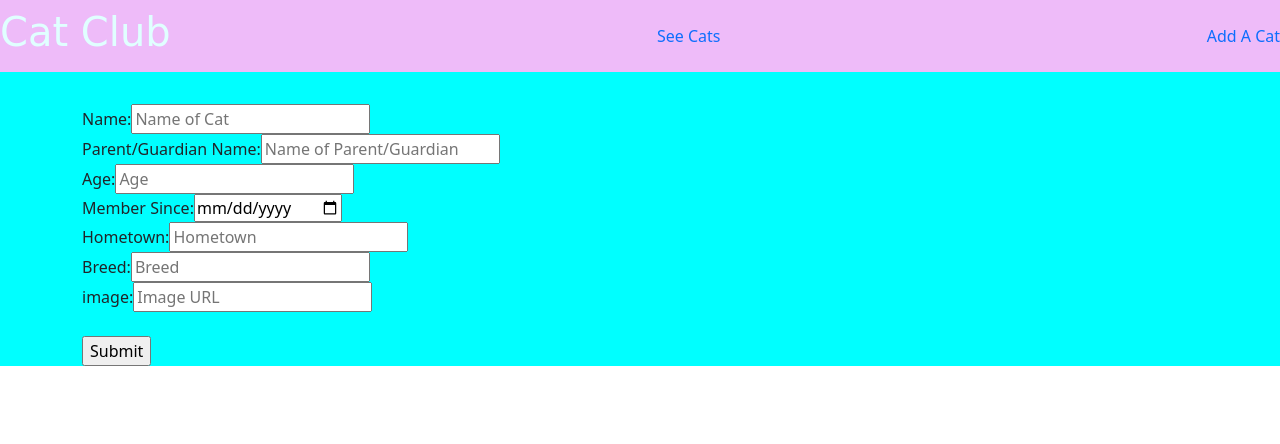
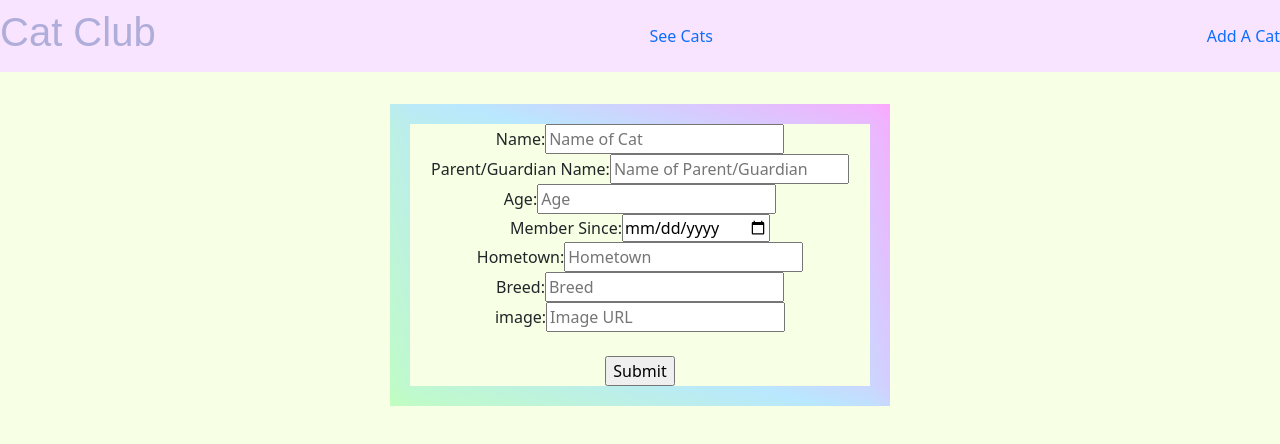
Before and after one commit to zaneahmed1/catclub, a React (Create React App) app in the folder front-end/: page /cats/new in a window 1280 px wide. Shown: the top 444 px of the page. Built offline with nearby package versions, Linux system fonts and the light colour scheme.

Commit message:
css stuff

```diff
--- a/front-end/src/Components/CatDetails.js
+++ b/front-end/src/Components/CatDetails.js
@@ -27,13 +27,14 @@ export default function CatDetails() {
   const handleDelete = () => {
     deleteCat();
   };
+  const formattedDate = new Date(cat.member_since).toDateString()
 
   return (
     <div>
         <h5>{cat.name}</h5>
         <h6>Parent/Guardian Name: {cat.parent_name}</h6>
         <h6>Age: {cat.age}</h6>
-        <h6>Member Since: {cat.member_since}</h6>
+        <h6>Member Since: {formattedDate}</h6>
         <h6>Breed: {cat.breed}</h6>
         <h6>Hometown: {cat.hometown}</h6>
         <img src={cat.image} alt={cat.name}  width="200"
--- a/front-end/src/Components/NavBar.css
+++ b/front-end/src/Components/NavBar.css
@@ -1,14 +1,16 @@
 nav {
-    background-color: rgb(238, 187, 249);
+    background-color: #f9e4ff;
     display: flex;
     justify-content: space-between;
     align-items: center;
     margin-bottom: 2em;
 }
 h1{
-    font-family: Comic Sans MS;
-    color:lightcyan
+    font-family: Marker Felt, fantasy;
+    color: #afadd9
 }
+
+
 .navlink a:hover{
     color: paleturquoise;
     text-decoration: none;
--- a/front-end/src/Components/NavBar.js
+++ b/front-end/src/Components/NavBar.js
@@ -6,7 +6,7 @@ import "./NavBar.css"
 export default function NavBar() {
   return (
     <nav className='navbar'>
-      <h1>Cat Club</h1>
+   <Link to="/"><h1>Cat Club</h1></Link>
       <div className='navlink'>
         <Link to="/cats">See Cats</Link>
       </div>
--- a/front-end/src/Pages/Home.js
+++ b/front-end/src/Pages/Home.js
@@ -2,8 +2,9 @@ import React from 'react'
 
 export default function Home() {
   return (
-    <div>
+    <div className='home'>
       <h1>Welcome to the one and only Cat Club!</h1>
+      <img src="https://c.tenor.com/fYg91qBpDdgAAAAC/bongo-cat-transparent.gif"></img>
     </div>
   )
 }
--- a/front-end/src/index.css
+++ b/front-end/src/index.css
@@ -1,16 +1,36 @@
 .App{
-background-color: aqua;
-margin: 0px;
-padding: 0px;
+background-color: #f7ffe4;
+overflow: hidden;
+background-size: cover;
+width: 100%;
+height: 100vh;
+}
+
+table{
+  margin-left:auto;
+  margin-right:auto;
 }
 
 .grid{
   display: grid;
-  gap: 10px;
   grid-template-columns: 1fr 1fr 1fr;
+  justify-content: center;
 }
 
 .catcard {
   padding: 30px;
   text-align: center;
 }
+
+.home{
+  text-align: center;
+}
+
+form{
+  text-align: center;
+  border: 20px solid;
+  border-image: repeating-linear-gradient(45deg, rgb(193, 255, 189), rgb(185, 231, 254), rgb(253, 166, 253))60;
+  width: 500px;
+  margin-left:auto;
+  margin-right:auto;
+}
```
